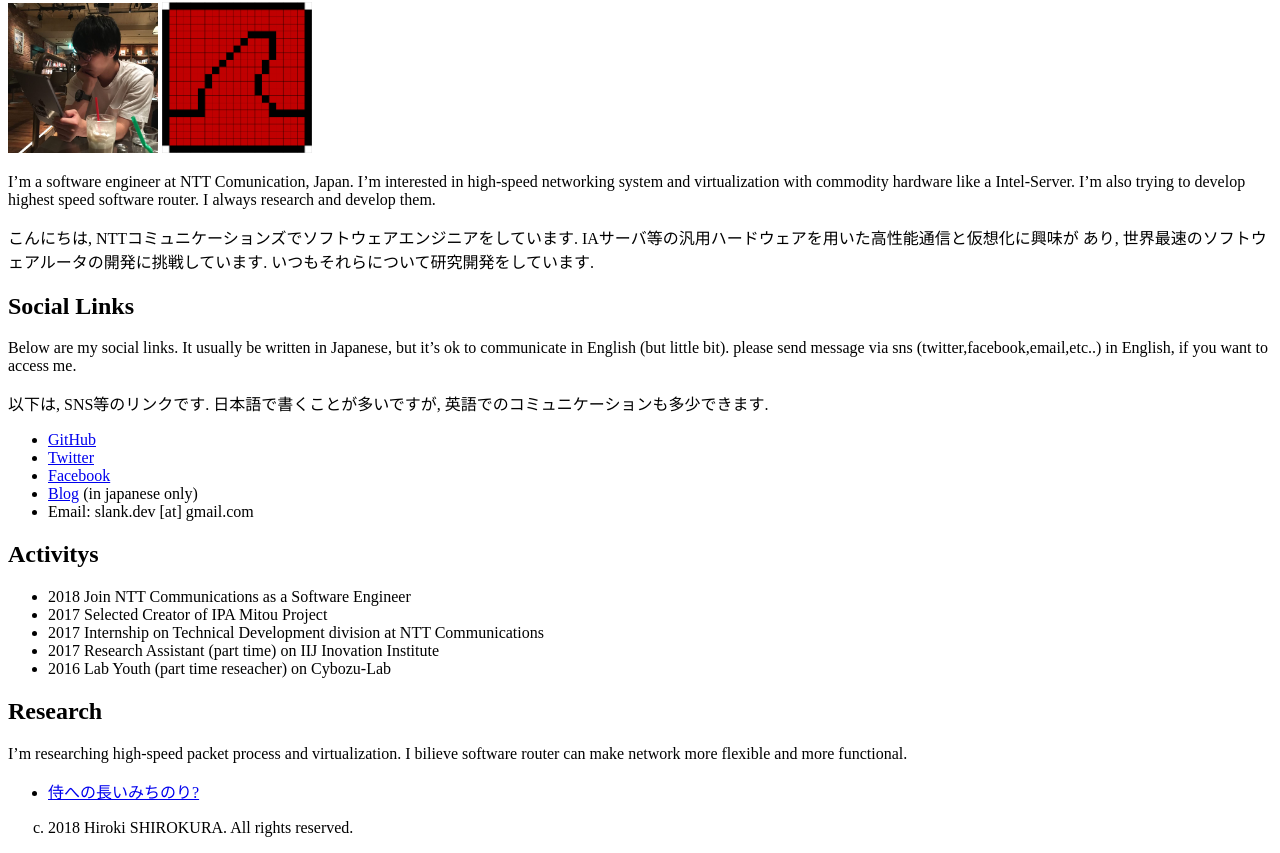
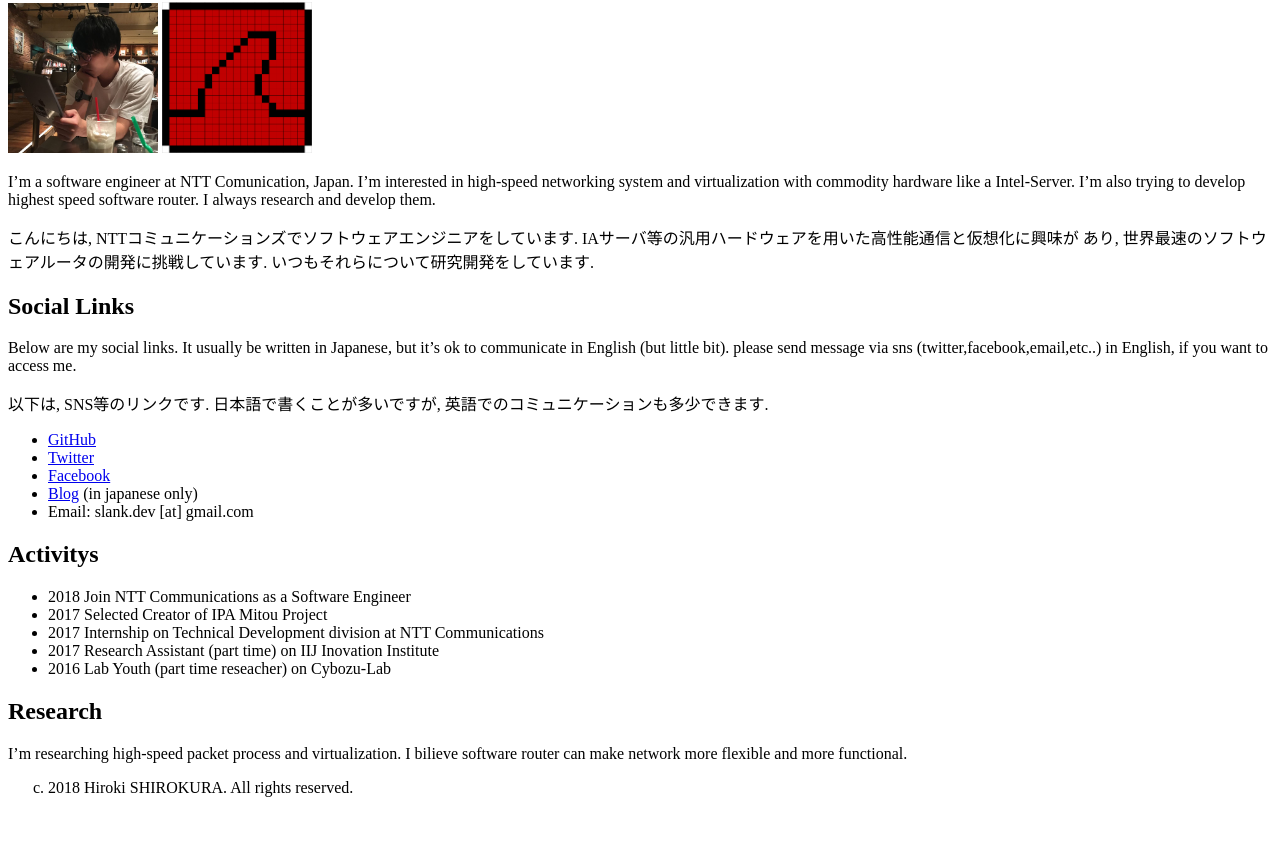
Before and after one commit to slankdev/slankdev.github.io, a plain HTML site: page index.html in a window 1280 px wide. Shown: the part 64-917 px from the top of the page. After the commit the page ends 877 px from the top, so only its background shows below. Drawn offline with Linux system fonts and the light colour scheme.

Commit message:
2018.05.05-15:06

```diff
--- a/index.html
+++ b/index.html
@@ -22,9 +22,7 @@
 </ul>
 <h2 id="research">Research</h2>
 <p>I’m researching high-speed packet process and virtualization. I bilieve software router can make network more flexible and more functional.</p>
-<ul>
-<li><a href="./dr/index.html">侍への長いみちのり?</a></li>
-</ul>
+<!-- - [侍への長いみちのり?](./dr/index.html) -->
 <ol start="3" type="a">
 <li>2018 Hiroki SHIROKURA. All rights reserved.</li>
 </ol>
```
Also changed, not shown: 1 other file.
